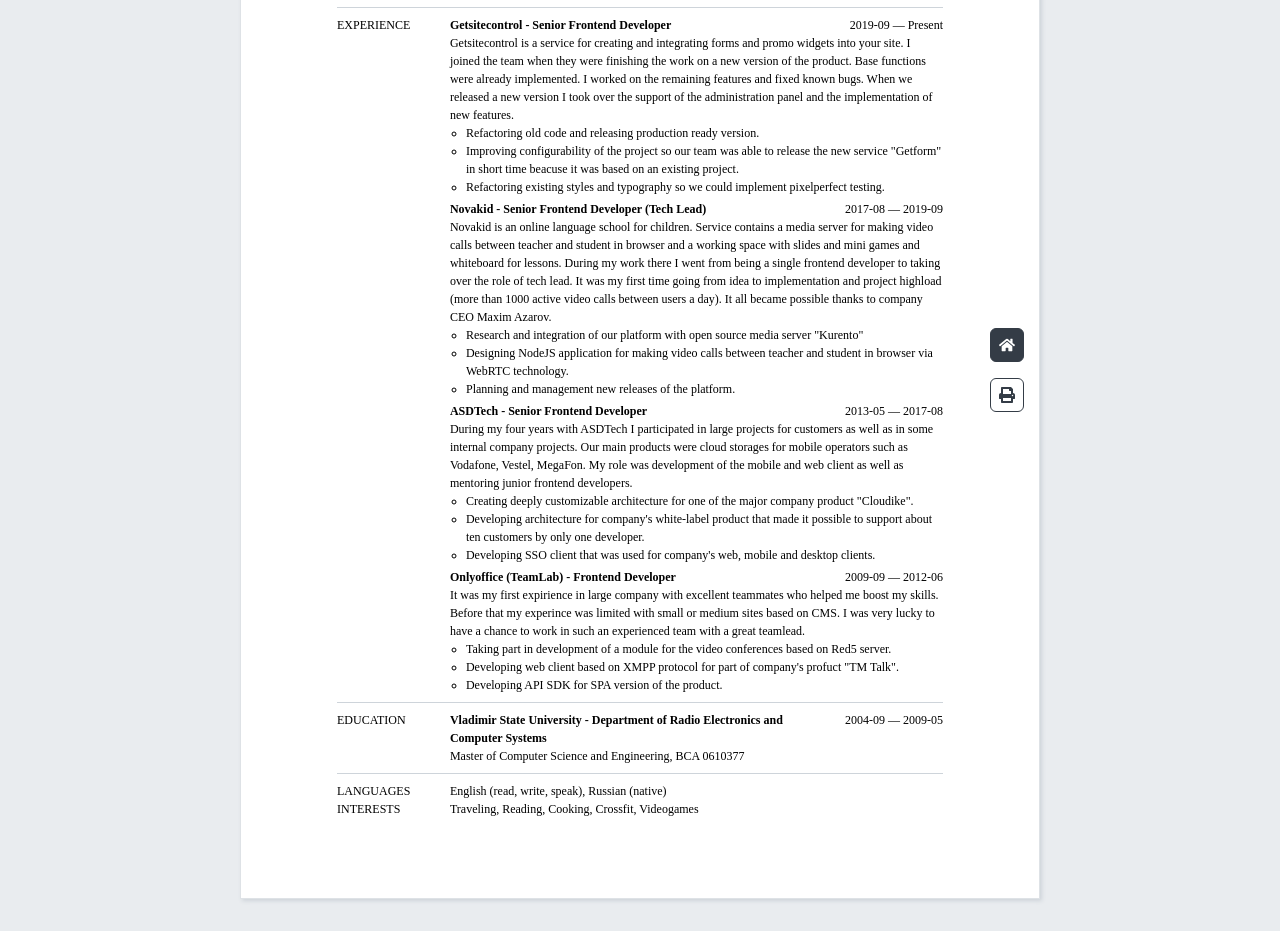
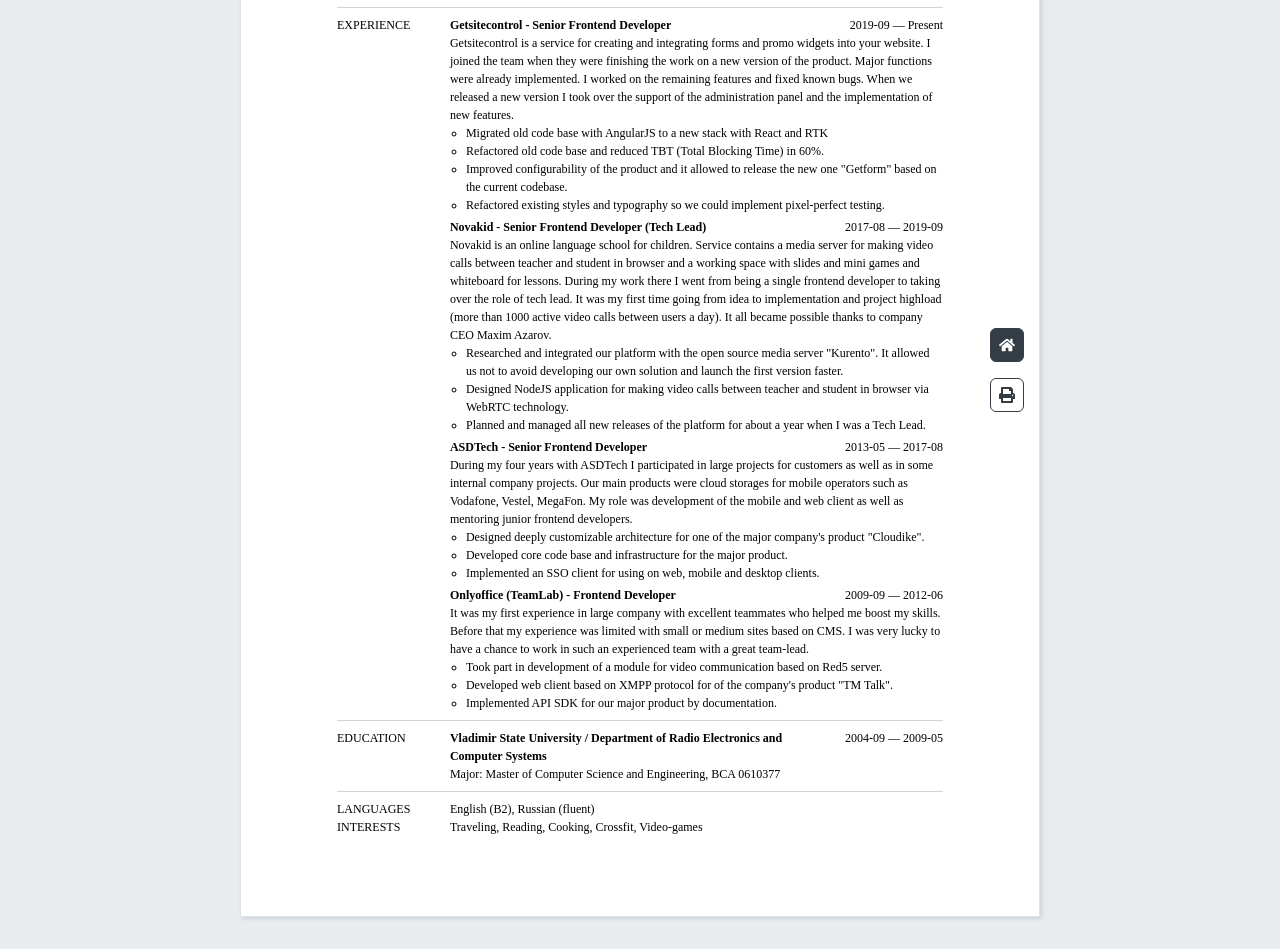
Before and after one commit to d42f/cv, a Next.js app: page /cv in a window 1280 px wide. Shown: the part 340-1289 px from the top of the page. Built offline with nearby package versions, Linux system fonts and the light colour scheme.

Commit message:
refactored cv

```diff
--- a/src/components/About.tsx
+++ b/src/components/About.tsx
@@ -2,7 +2,7 @@
 import Link from 'next/link';
 import Image from 'next/image';
 
-import { methodologies, name, position, skills, summary } from '@/resume';
+import { greeting, methodologies, name, position, skills, summary } from '@/resume';
 import styles from './About.module.scss';
 
 interface AboutProps {
@@ -19,7 +19,9 @@
         <h2>{name}</h2>
         <h3>{position}</h3>
       </header>
-      <p>{summary}</p>
+      <p>
+        {greeting} {summary}
+      </p>
       <section className={styles.experience}>
         <strong>Skills:</strong>
         <span>{skills}</span>
--- a/src/components/ResumeDocument.tsx
+++ b/src/components/ResumeDocument.tsx
@@ -54,8 +54,8 @@
   }),
 );
 
-const EDUCATION_POINTS: IPoint[] = education.map(({ title, place, date_from, date_to, description }) => ({
-  title: `${place}${title ? ` - ${title}` : ''}`,
+const EDUCATION_POINTS: IPoint[] = education.map(({ title, date_from, date_to, description }) => ({
+  title,
   ...(date_from || date_to ? { subtitle: formatDateRange(date_from, date_to, DATE_MASK) } : null),
   description,
 }));
--- a/src/resume.ts
+++ b/src/resume.ts
@@ -8,6 +8,7 @@
   education,
   email,
   experience,
+  greeting,
   interests,
   languages,
   links,
--- a/src/resume.yaml
+++ b/src/resume.yaml
@@ -12,9 +12,10 @@
   codewars: https://www.codewars.com/users/d42f
 skills: TypeScript, JavaScript, React, Angular, Redux & RTK, SCSS, styled-components, SPA, PWA, Node.js, REST API, WebRTC
 methodologies: Agile, Kanban, Scrum
-languages: English (read, write, speak), Russian (native)
-interests: Traveling, Reading, Cooking, Crossfit, Videogames
-summary: Hi! My name is Dmitrii and I live in Berlin, Germany.
+languages: English (B2), Russian (fluent)
+interests: Traveling, Reading, Cooking, Crossfit, Video-games
+greeting: My name is Dmitrii and I live in Berlin, Germany.
+summary:
   I have more than 10 years of experience with running projects from start to a production deployment, as well as supporting huge codebases.
   Know how to deploy web projects and manage the infrastructure they’re running on.
   Like to learn new stuff and tune my skills to be keep up with current state of software development.
@@ -34,14 +35,15 @@
     position: Senior Frontend Developer
     date_from: 2019-09
     date_to: null
-    description: Getsitecontrol is a service for creating and integrating forms and promo widgets into your site.
+    description: Getsitecontrol is a service for creating and integrating forms and promo widgets into your website.
       I joined the team when they were finishing the work on a new version of the product.
-      Base functions were already implemented. I worked on the remaining features and fixed known bugs.
+      Major functions were already implemented. I worked on the remaining features and fixed known bugs.
       When we released a new version I took over the support of the administration panel and the implementation of new features.
     achievements:
-      - Refactoring old code and releasing production ready version.
-      - Improving configurability of the project so our team was able to release the new service "Getform" in short time beacuse it was based on an existing project.
-      - Refactoring existing styles and typography so we could implement pixelperfect testing.
+      - Migrated old code base with AngularJS to a new stack with React and RTK
+      - Refactored old code base and reduced TBT (Total Blocking Time) in 60%.
+      - Improved configurability of the product and it allowed to release the new one "Getform" based on the current codebase.
+      - Refactored existing styles and typography so we could implement pixel-perfect testing.
   - title: Novakid
     position: Senior Frontend Developer (Tech Lead)
     date_from: 2017-08
@@ -52,9 +54,9 @@
       It was my first time going from idea to implementation and project highload (more than 1000 active video calls between users a day).
       It all became possible thanks to company CEO Maxim Azarov.
     achievements:
-      - Research and integration of our platform with open source media server "Kurento"
-      - Designing NodeJS application for making video calls between teacher and student in browser via WebRTC technology.
-      - Planning and management new releases of the platform.
+      - Researched and integrated our platform with the open source media server "Kurento". It allowed us not to avoid developing our own solution and launch the first version faster.
+      - Designed NodeJS application for making video calls between teacher and student in browser via WebRTC technology.
+      - Planned and managed all new releases of the platform for about a year when I was a Tech Lead.
   - title: ASDTech
     position: Senior Frontend Developer
     date_from: 2013-05
@@ -64,23 +66,22 @@
       Our main products were cloud storages for mobile operators such as Vodafone, Vestel, MegaFon.
       My role was development of the mobile and web client as well as mentoring junior frontend developers.
     achievements:
-      - Creating deeply customizable architecture for one of the major company product "Cloudike".
-      - Developing architecture for company's white-label product that made it possible to support about ten customers by only one developer.
-      - Developing SSO client that was used for company's web, mobile and desktop clients.
+      - Designed deeply customizable architecture for one of the major company's product "Cloudike".
+      - Developed core code base and infrastructure for the major product.
+      - Implemented an SSO client for using on web, mobile and desktop clients.
   - title: Onlyoffice (TeamLab)
     position: Frontend Developer
     date_from: 2009-09
     date_to: 2012-06
-    description: It was my first expirience in large company with excellent teammates who helped me boost my skills.
-      Before that my experince was limited with small or medium sites based on CMS.
-      I was very lucky to have a chance to work in such an experienced team with a great teamlead.
+    description: It was my first experience in large company with excellent teammates who helped me boost my skills.
+      Before that my experience was limited with small or medium sites based on CMS.
+      I was very lucky to have a chance to work in such an experienced team with a great team-lead.
     achievements:
-      - Taking part in development of a module for the video conferences based on Red5 server.
-      - Developing web client based on XMPP protocol for part of company's profuct "TM Talk".
-      - Developing API SDK for SPA version of the product.
+      - Took part in development of a module for video communication based on Red5 server.
+      - Developed web client based on XMPP protocol for of the company's product "TM Talk".
+      - Implemented API SDK for our major product by documentation.
 education:
-  - title: Department of Radio Electronics and Computer Systems
-    place: Vladimir State University
+  - title: Vladimir State University / Department of Radio Electronics and Computer Systems
     date_from: '2004-09'
     date_to: '2009-05'
-    description: Master of Computer Science and Engineering, BCA 0610377
+    description: 'Major: Master of Computer Science and Engineering, BCA 0610377'
```
Also changed, not shown: src/models/IResume.ts (+2 -5 lines).
